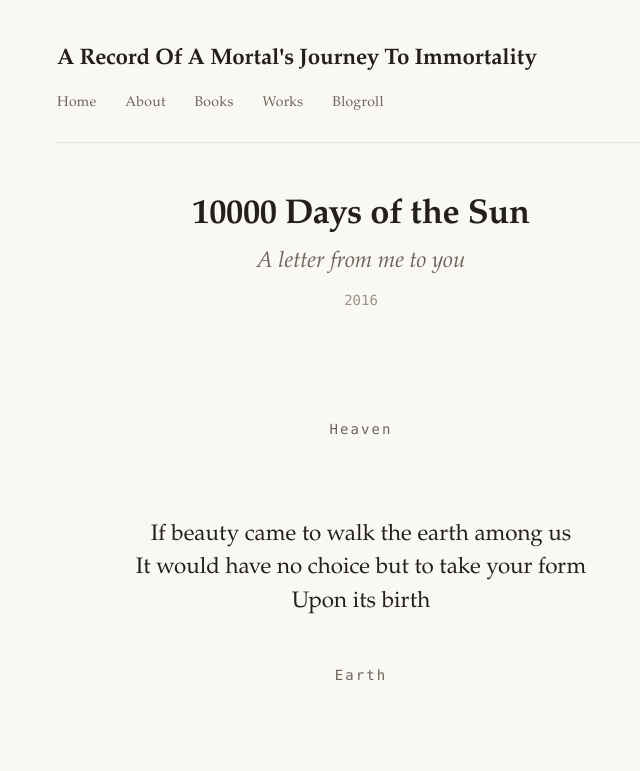
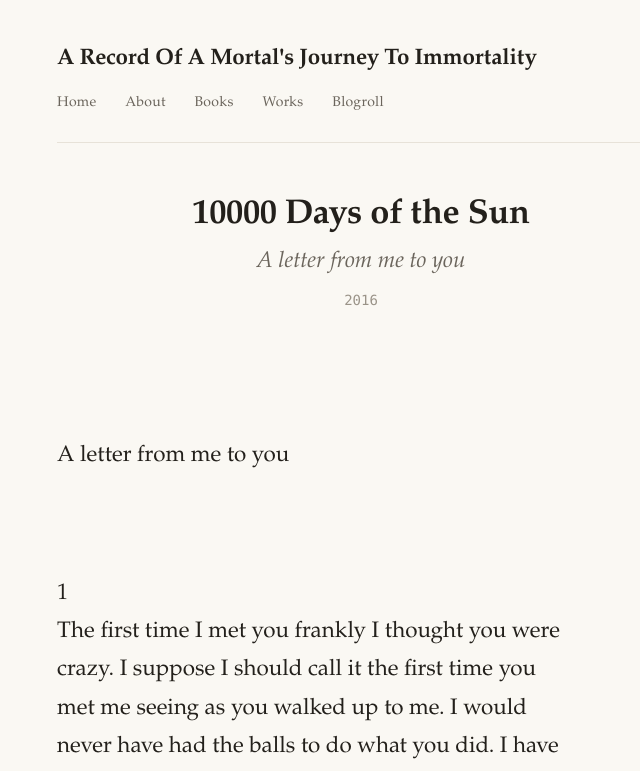
Before and after one commit to topearebi/aroamjti, a Jekyll site: the page built from _works/10000 Days of the Sun.md, in a window 1280 px wide and 1400 px high. Shown: the top 771 px of the window, without its empty margins (279-919 px from the left). Built offline with Jekyll 4.4.1, drawn with Linux system fonts in a browser that asks for light colours; some of the changed text lies outside the part shown; grey boxes are pictures that could not be loaded.

Commit message:
Last Sync: 2026-07-04 10:57 (Mobile)

```diff
--- a/_works/10000 Days of the Sun.md
+++ b/_works/10000 Days of the Sun.md
@@ -4,70 +4,11 @@ title: "10000 Days of the Sun"
 subtitle: "A letter from me to you"
 year: 2016
 order: 1
-format: verse
+format: poetry
 original_url: "#"          # ← paste the PDF/download link here
 original_label: "Download the original (with artwork)"
 blurb: "A love letter in fragments, written across the small mythologies of one relationship."
 ---
-
-<!--
-  TRANSCRIPTION GUIDE — delete this comment block when done.
-
-  This work has a repeating rhythm: an illustration, then a text passage.
-  Two building blocks are available. Use them per section, in reading order.
-
-  1) A TEXT PASSAGE (a poem / prose page). Wrap each in a .work-section.
-     Inside, an optional label above, the text, an optional label below —
-     matching the "Heaven … Earth" framing of the original pages.
-
-     <section class="work-section">
-       <p class="work-label">Heaven</p>
-
-     If beauty came to walk the earth among us
-     It would have no choice but to take your form
-     Upon its birth
-
-       <p class="work-label">Earth</p>
-     </section>
-
-     (Leave a blank line before and after the text so kramdown renders it.
-      Because format: verse is set, single line breaks are preserved.)
-
-  2) AN ILLUSTRATION between passages. Put images in
-     assets/images/works/10000-days/ and reference locally:
-
-     <figure class="work-figure">
-       <img src="{{ '/assets/images/works/10000-days/03.jpg' | relative_url }}" alt="Short description of the illustration">
-     </figure>
-
-  Alternate them in the order of the original book. Delete the samples below
-  once you begin.
--->
-
-<section class="work-section">
-  <p class="work-label">Heaven</p>
-
-If beauty came to walk the earth among us
-It would have no choice but to take your form
-Upon its birth
-
-  <p class="work-label">Earth</p>
-</section>
-
-<figure class="work-figure">
-  <img src="{{ '/assets/images/works/10000-days/placeholder.jpg' | relative_url }}" alt="Illustration">
-</figure>
-
-<section class="work-section">
-
-The first time I met you frankly I thought you were crazy…
-
-</section>
-
-
-10000 Days of the sun
-
-
 A letter from me to you
 
 1
```
